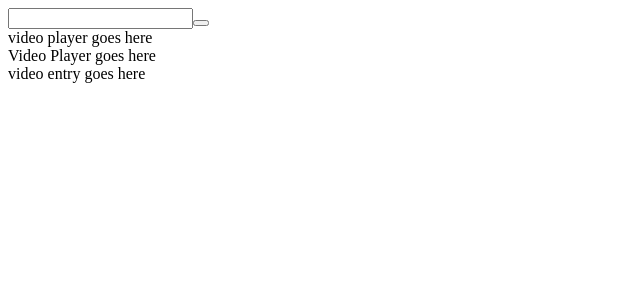
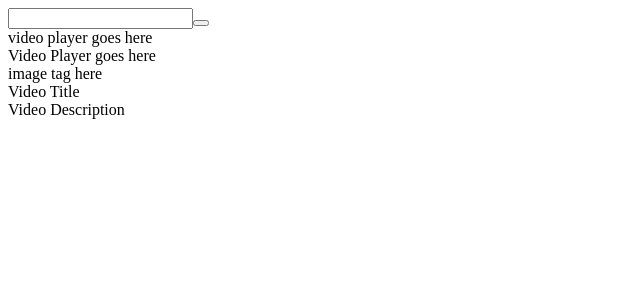
Before and after one commit to andrewchen44/HPI-Coding-Challenge, a React app: page / in a window 1280 px wide. Shown: the top 300 px of the page, without its empty margins (0-640 px from the left). Built offline with nearby package versions, Linux system fonts and the light colour scheme; the HTML template or start-up script is replaced by a standard one.

Commit message:
Format video list entry

```diff
--- a/client/src/components/VideoListEntry.jsx
+++ b/client/src/components/VideoListEntry.jsx
@@ -1,9 +1,15 @@
 import React from "react";
 
 const VideoListEntry = () => {
-  return (
-    <div>video entry goes here</div>
-  )
+  return <div>
+      <div>
+        image tag here
+      </div>
+      <div>
+        <div>Video Title</div>
+        <div>Video Description</div>
+      </div>
+    </div>;
 };
 
 export default VideoListEntry;
```
Also changed, not shown: 1 other file (tests, documents, lock files or other folders).
